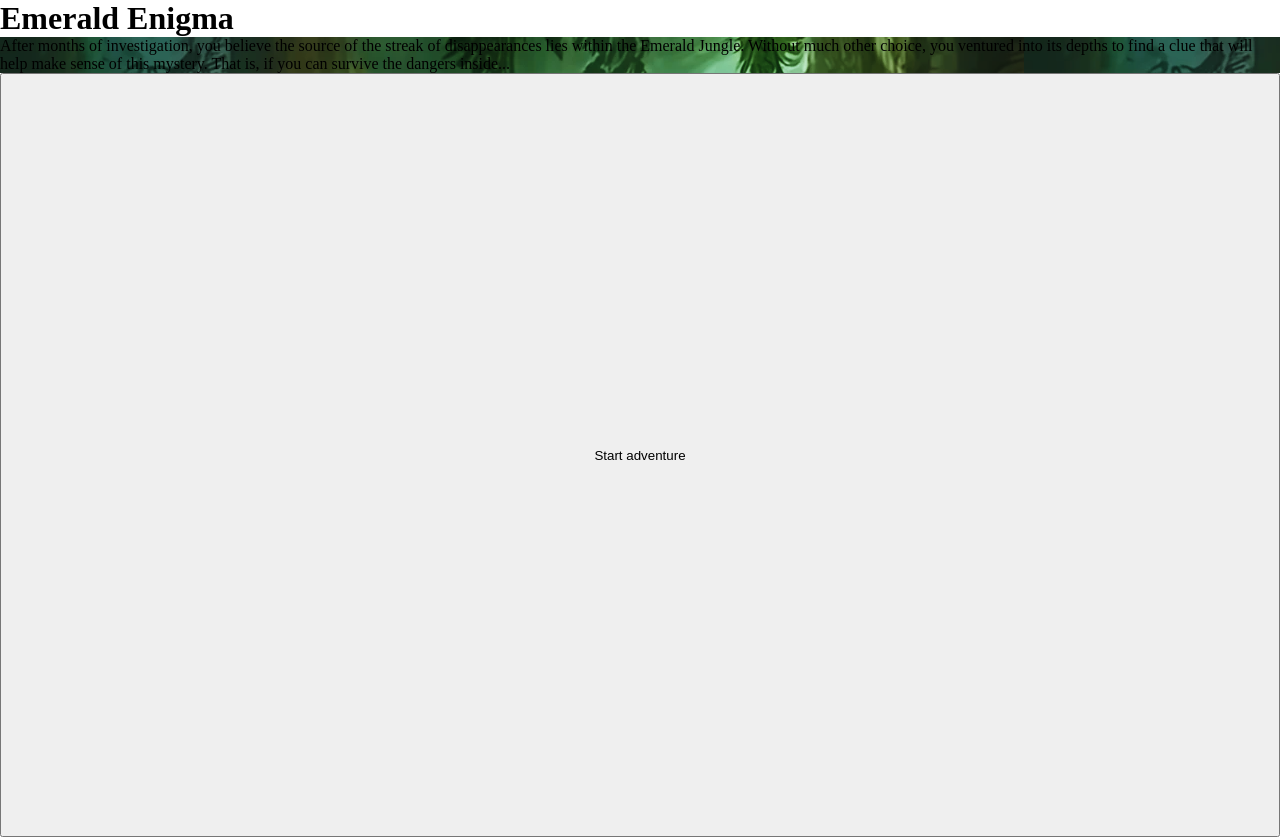
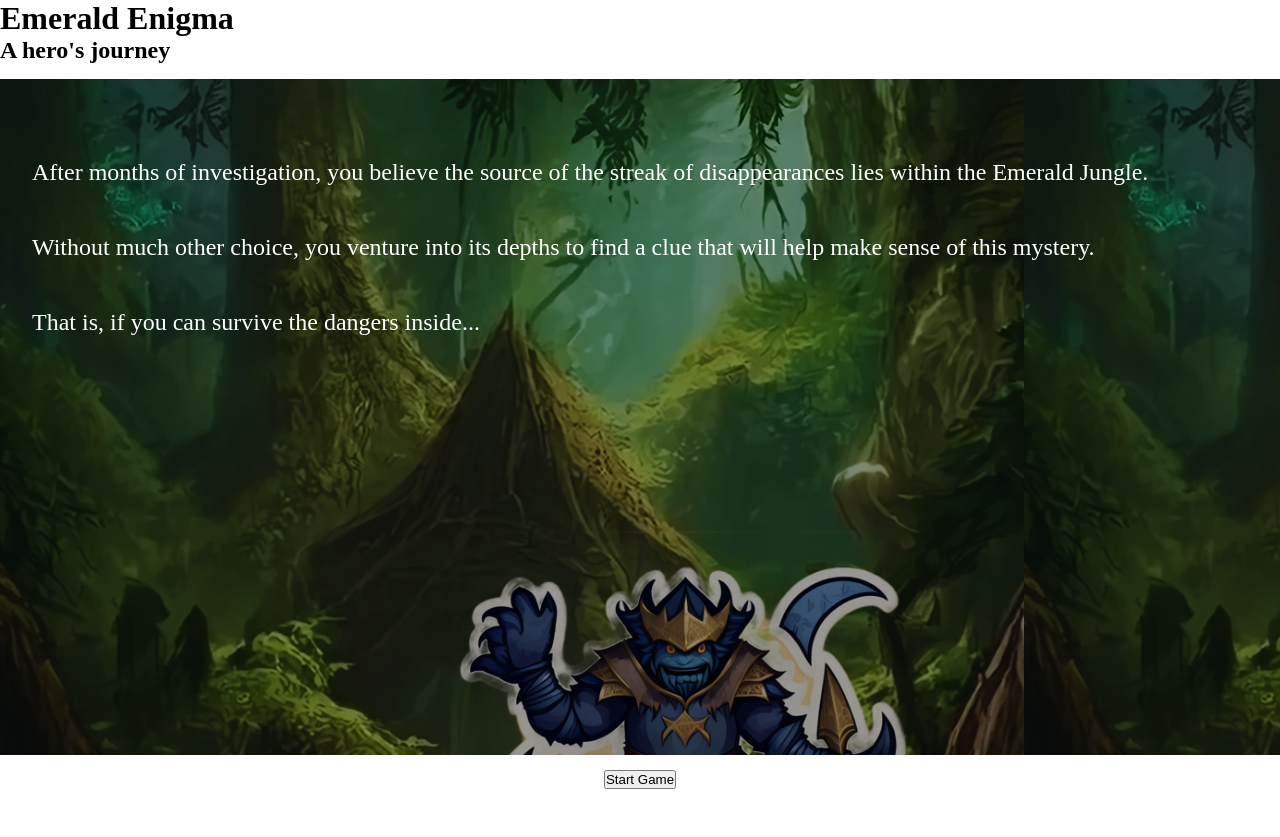
Before and after one commit to jcidp/emerald-enigma, a plain HTML site: page index.html in a window 1280 px wide. After the commit the page ends 800 px from the top, so only its background shows below. Drawn offline with Linux system fonts and the light colour scheme.

Commit message:
Add basic start screen

```diff
--- a/index.html
+++ b/index.html
@@ -14,12 +14,17 @@
     </header>
     <main>
         <section id="start-screen">
+            <h2>A hero's journey</h2>
             <div class="bg-container">
                 <div class="start-screen-text-container">
-                    <p id="start-screen-text">After months of investigation, you believe the source of the streak of disappearances lies within the Emerald Jungle. Without much other choice, you ventured into its depths to find a clue that will help make sense of this mystery. That is, if you can survive the dangers inside...</p>
+                    <p class="start-screen-text">After months of investigation, you believe the source of the streak of disappearances lies within the Emerald Jungle.</p>
+                    <p class="start-screen-text">Without much other choice, you venture into its depths to find a clue that will help make sense of this mystery.</p>
+                    <p class="start-screen-text">That is, if you can survive the dangers inside...</p>
                 </div>
             </div>
-            <button id="start-btn">Start adventure</button>
+            <div class="btn-container">
+                <button id="start-btn">Start Game</button>
+            </div>
         </section>
         <section id="selection">
             <h2>Choose your hero</h2>
--- a/script.js
+++ b/script.js
@@ -141,7 +141,15 @@ const characters = {
 const TIME_BETWEEN_TURNS = 3000;
 
 const enemy = "orc"; // since we only use one type of enemy
-let hero; // I'll make this change based on user input later on
+let hero;
+
+// Start Screen
+
+document.getElementById("start-btn").addEventListener("click", showSelectionScreen);
+
+function showSelectionScreen() {
+
+}
 
 // Hero Selection
 
--- a/styles.css
+++ b/styles.css
@@ -9,17 +9,32 @@
 }
 
 #start-screen {
-    height: 100vh;
-    display: grid;
-    grid-template-rows: min-content 1fr min-content;
+    height: calc(100vh - 3em);
+    display: flex;
+    flex-direction: column;
+    justify-content: space-between;
 }
 
 .bg-container {
     background-image: url(images/monster_in_jungle.png);
+    height: clamp(70%, 100vh, 90%);
+}
+
+.start-screen-text-container {
+    height: 100%;
+    padding: 2rem;
+    background-color: rgba(0, 0, 0, 0.4);
+    color: white;
+    font-size: 1.5rem;
+}
+
+.start-screen-text {
+    margin-top: 3rem;
 }
 
 #start-btn {
-
+    display: block;
+    margin: 0 auto;
 }
 
 /* Hero Selection Screen */
```
